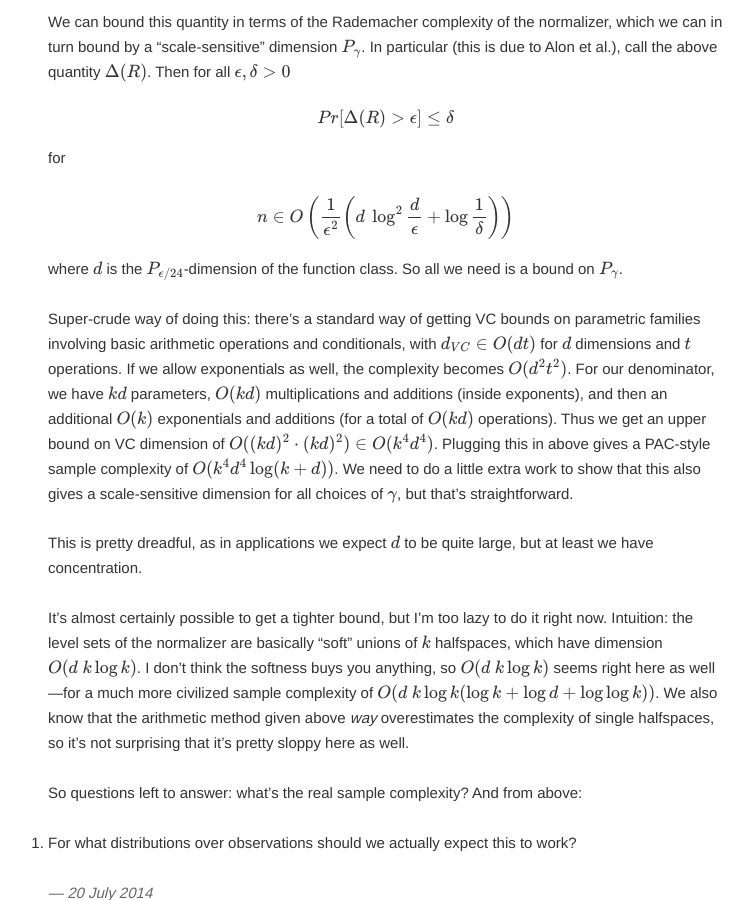
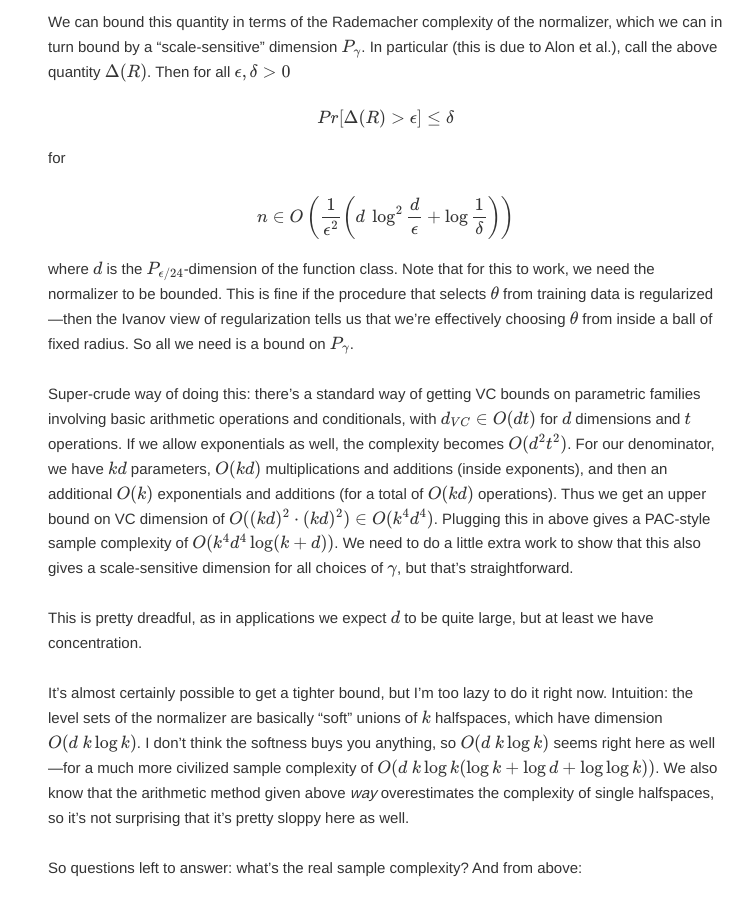
Before and after one commit to jacobandreas/writing, a Jekyll site: the page built from _posts/2014-07-20-self-normalizing.md, in a window 1280 px wide and 900 px high, scrolled down 1186 px. Shown: the whole window, without its empty margins (27-780 px from the left). Built offline with Jekyll 4.4.1, drawn with Linux system fonts in a browser that asks for light colours; nearby versions of some CDN libraries; formulas are drawn with MathJax 3.

Commit message:
regularization note

```diff
--- a/_posts/2014-07-20-self-normalizing.md
+++ b/_posts/2014-07-20-self-normalizing.md
@@ -70,8 +70,12 @@ n \in O\left( \frac{1}{\epsilon^2} \left(d\ \log^2 \frac{d}{\epsilon} +
 \]
 </div>
 
-where $$d$$ is the $$P_{\epsilon/24}$$-dimension of the function class. So all
-we need is a bound on $$P_\gamma$$.
+where $$d$$ is the $$P_{\epsilon/24}$$-dimension of the function class. Note
+that for this to work, we need the normalizer to be bounded. This is fine if the
+procedure that selects $$\theta$$ from training data is regularized---then the
+Ivanov view of regularization tells us that we're effectively choosing
+$$\theta$$ from inside a ball of fixed radius. So all we need is a bound on
+$$P_\gamma$$.
 
 Super-crude way of doing this: there's a standard way of getting VC bounds on
 parametric families involving basic arithmetic operations and conditionals, with
```
